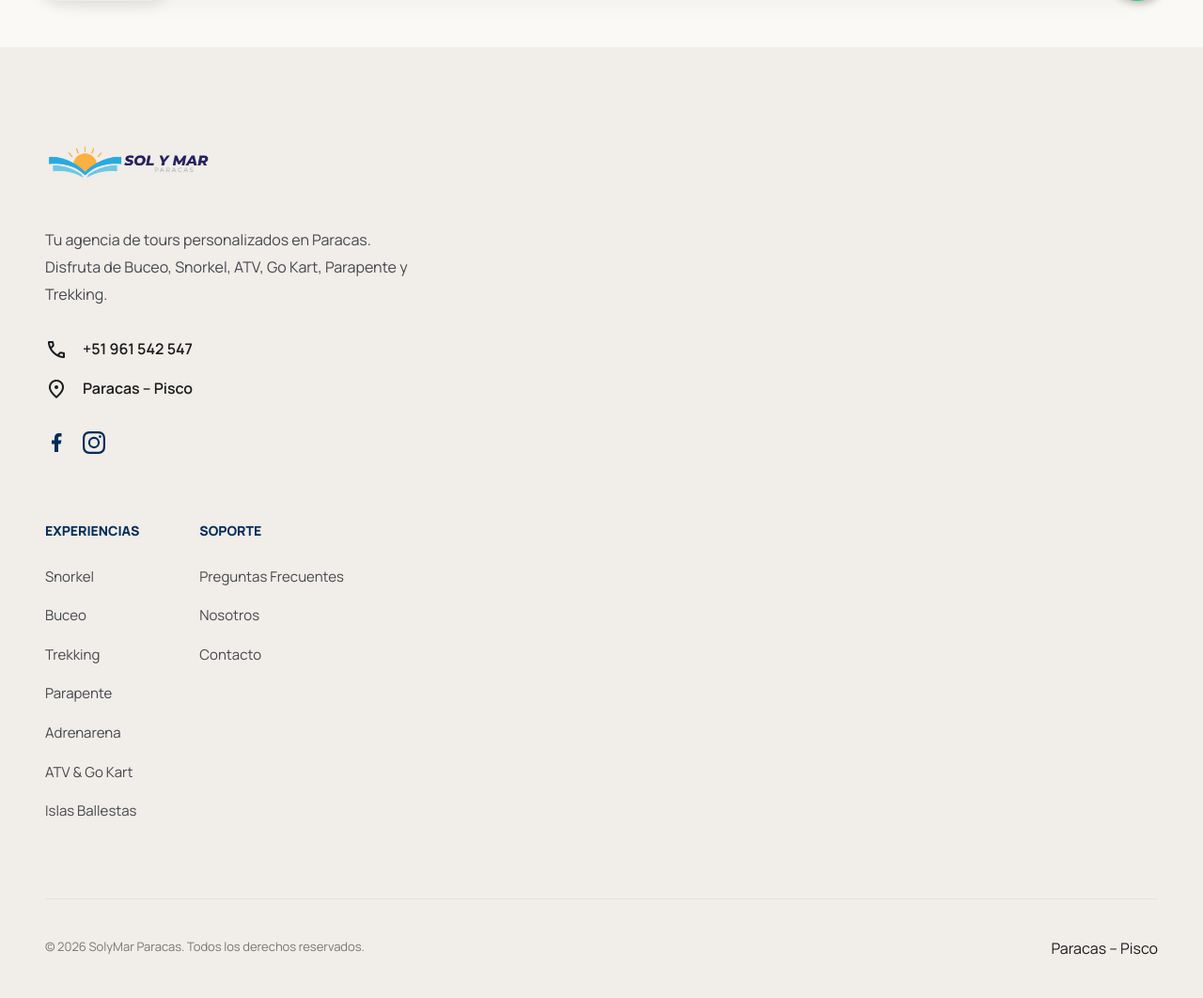
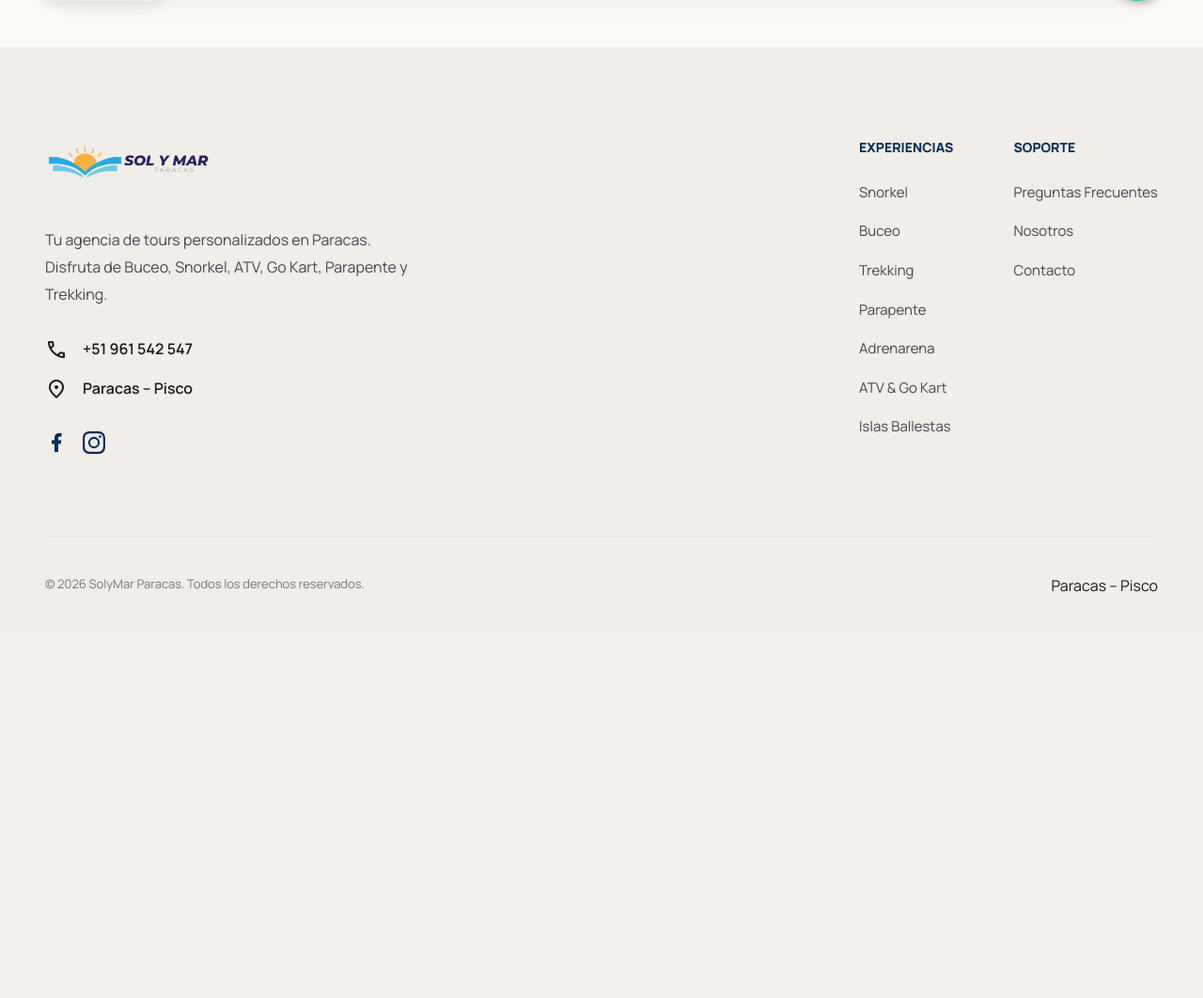
Before and after one commit to naudyweb/solymar, a PHP site: page /blog.html in a window 1280 px wide. Shown: the part 759-1821 px from the top of the page at 94% size. After the commit the page ends 1389 px from the top, so only its background shows below. Run offline with PHP 8.4, Linux system fonts and the light colour scheme.

Commit message:
style: fix footer distribution for desktop view

```diff
--- a/css/base.css
+++ b/css/base.css
@@ -350,6 +350,15 @@ body { font-family: 'Manrope', sans-serif; background-color: var(--surface); col
 /* FOOTER */
 .footer { background-color: var(--surface-container); padding: 6rem 3rem 0; color: var(--on-surface); }
 .footer__main { display: flex; flex-direction: column; gap: 4rem; max-width: 1536px; margin: 0 auto 5rem; }
+
+@media (min-width: 1024px) {
+    .footer__main {
+        flex-direction: row;
+        justify-content: space-between;
+        align-items: flex-start;
+    }
+}
+
 .footer__brand { display: flex; flex-direction: column; gap: 2rem; max-width: 400px; }
 .footer__logo { height: 3.5rem; width: auto; }
 .footer__description { color: var(--on-surface-variant); font-size: 1rem; line-height: 1.8; }
```
